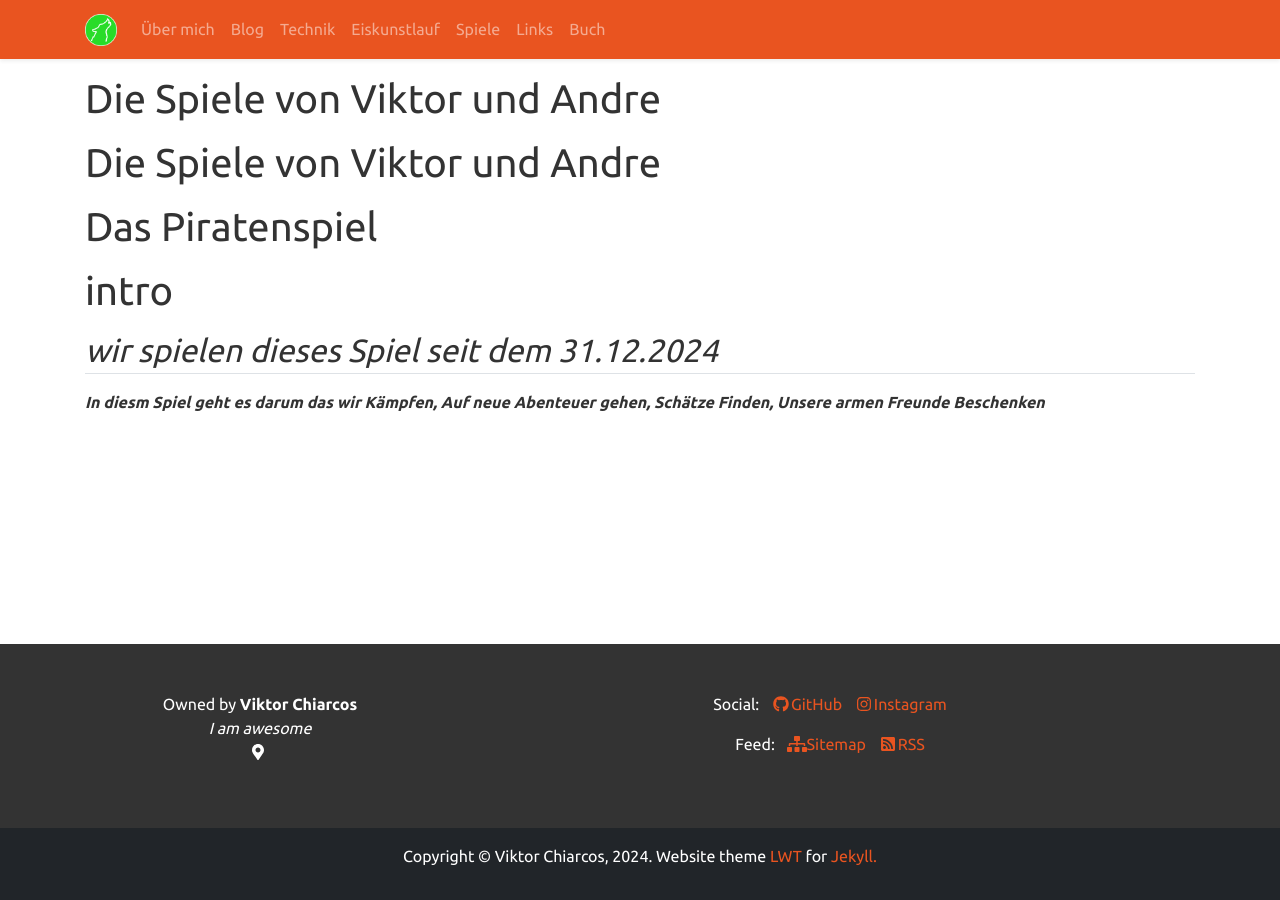
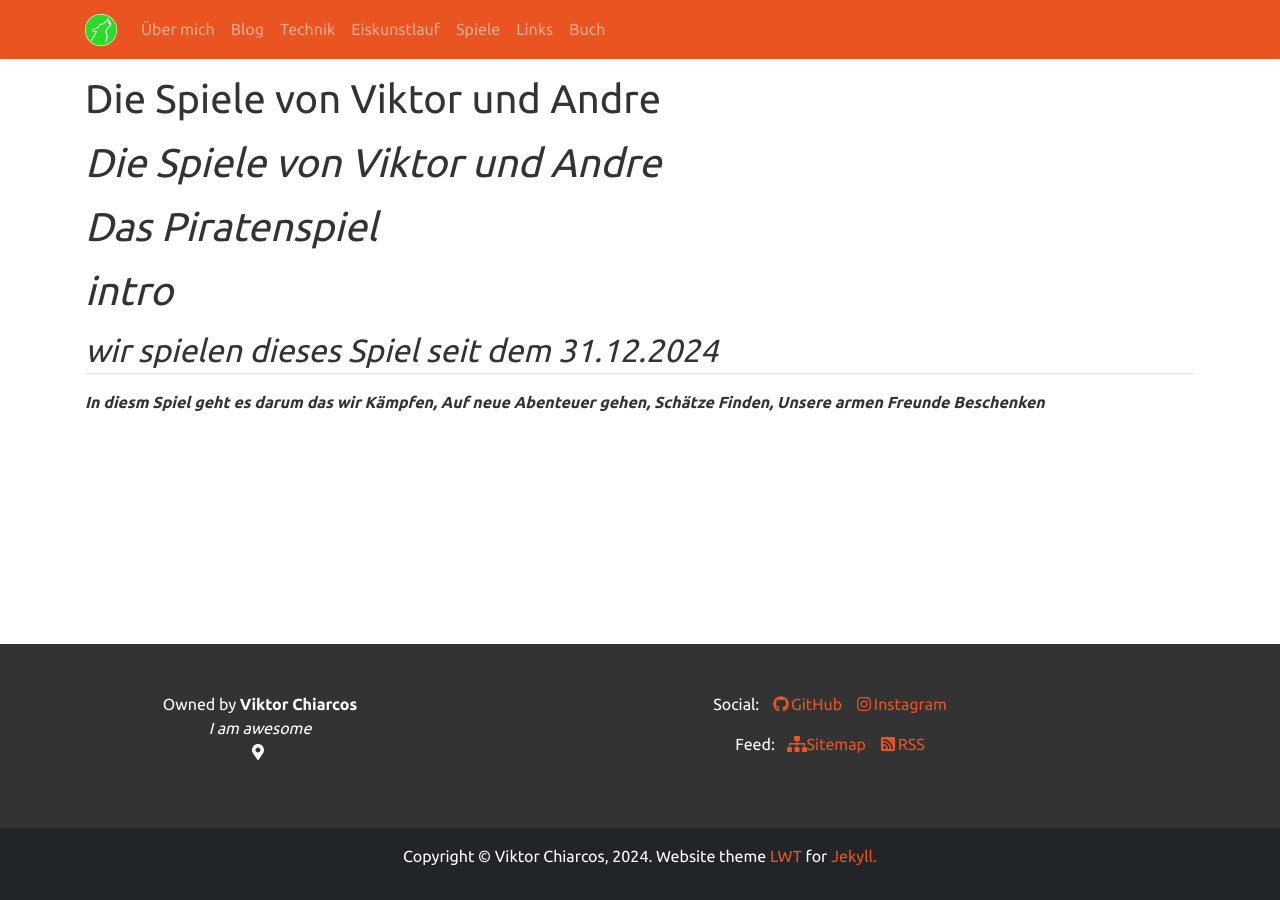
Before and after one commit to viktor-chiarcos/viktor-chiarcos.github.io, a Jekyll site: the page built from _pages/Spiele/Ich-Spiele-mit-Andre-Zusammen.md, in a window 1280 px wide. Built offline with Jekyll 4.4.1, drawn with Linux system fonts in a browser that asks for light colours; our own code applies the rules of GitHub Pages for plain Markdown files.

```diff
--- a/_pages/Spiele/Ich-Spiele-mit-Andre-Zusammen.md
+++ b/_pages/Spiele/Ich-Spiele-mit-Andre-Zusammen.md
@@ -1,7 +1,7 @@
-# Die Spiele von Viktor und Andre
+# *Die Spiele von Viktor und Andre*
 
-# Das Piratenspiel
+# *Das Piratenspiel*
 
-# intro
+# *intro*
 ## *wir spielen dieses Spiel seit dem 31.12.2024*
 ***In diesm Spiel geht es darum das wir Kämpfen, Auf neue Abenteuer gehen, Schätze Finden, Unsere armen Freunde Beschenken***
```
